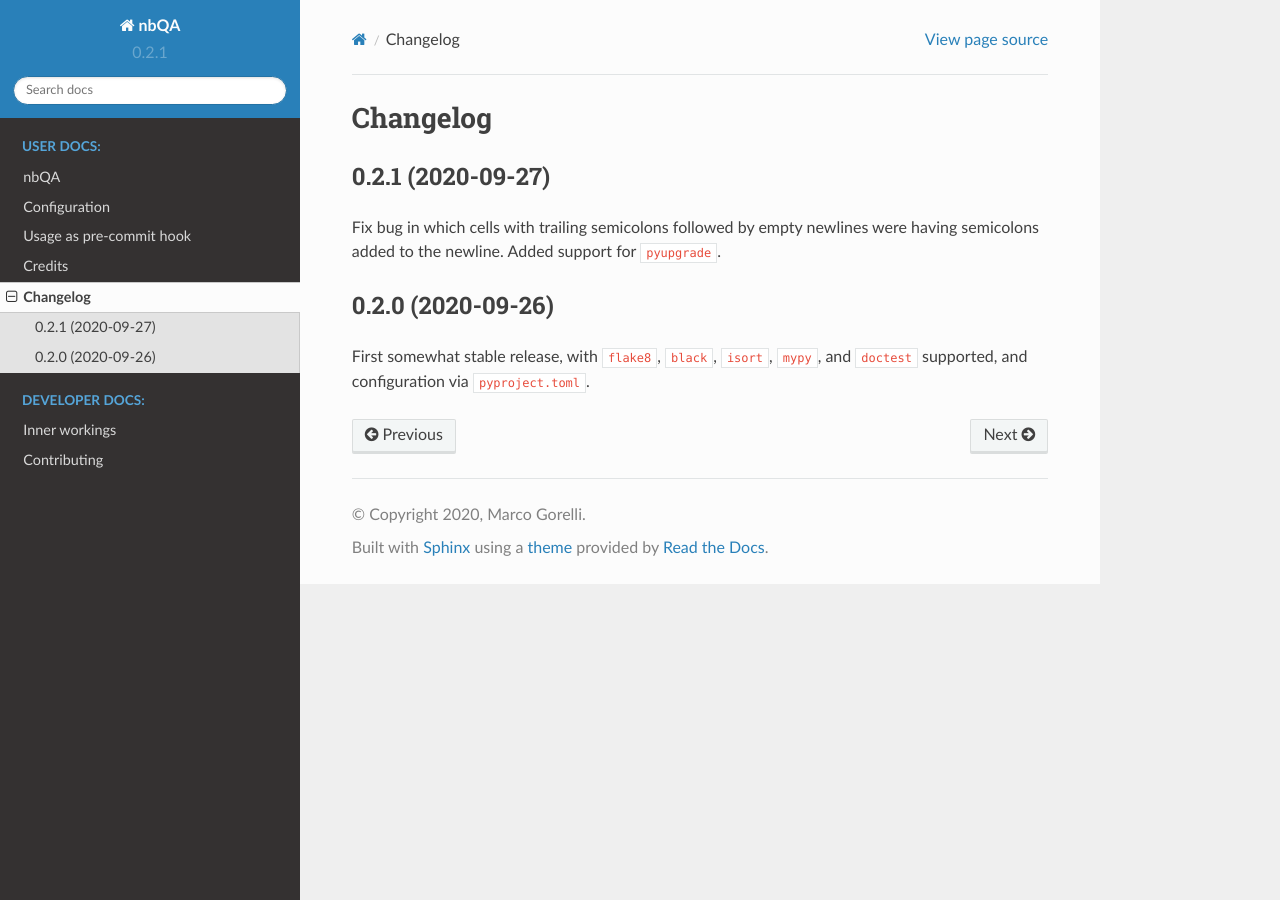
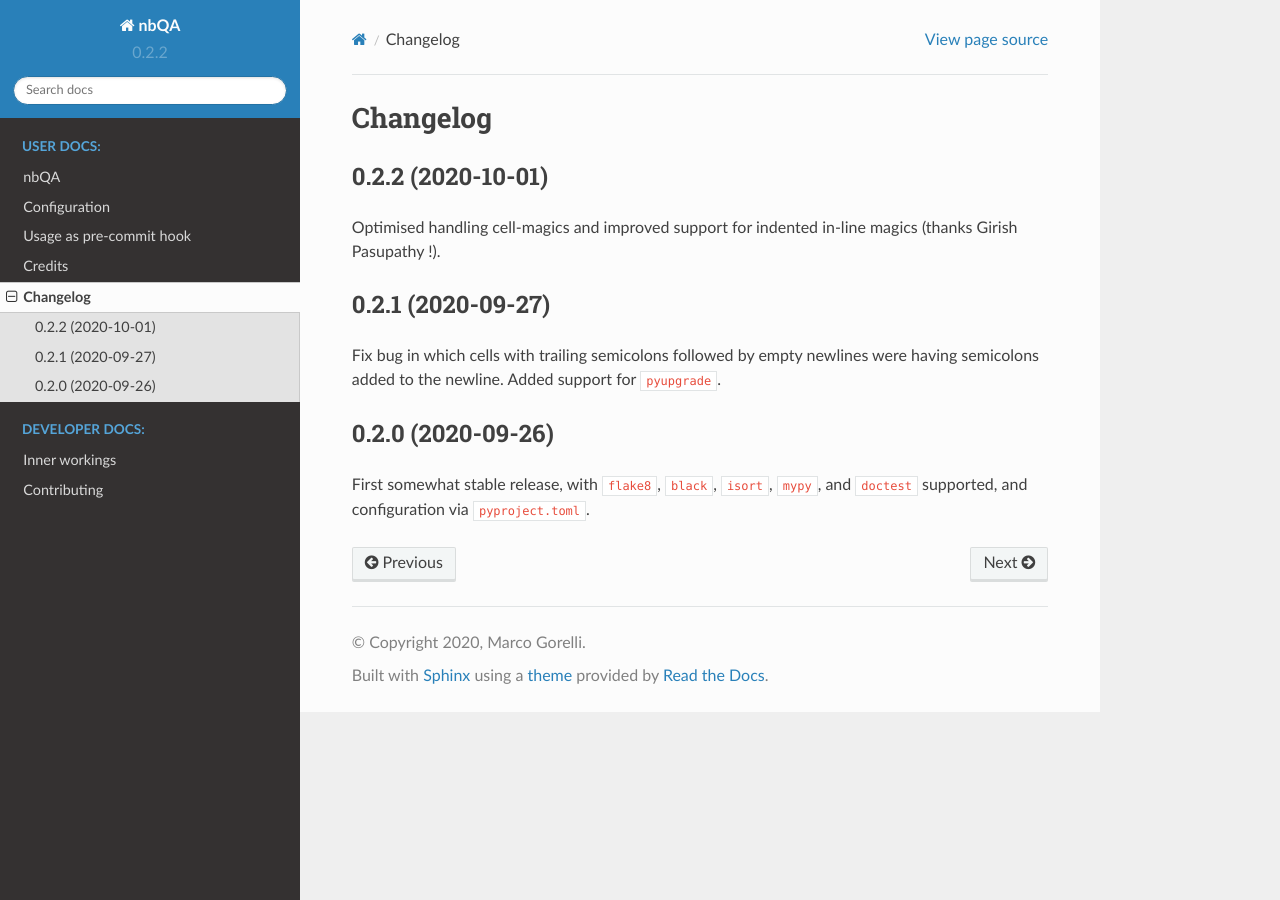
Before and after one commit to nbQA-dev/nbQA, a Sphinx documentation site: the page built from docs/history.rst, in a window 1280 px wide. Built offline with Sphinx 7.4.7 and the Read the Docs theme 2.0.0, drawn with Linux system fonts in a browser that asks for light colours.

Commit message:
v0.2.2 (#283)

```diff
--- a/docs/history.rst
+++ b/docs/history.rst
@@ -1,6 +1,11 @@
 =========
 Changelog
 =========
+
+0.2.2 (2020-10-01)
+------------------
+
+Optimised handling cell-magics and improved support for indented in-line magics (thanks Girish Pasupathy !).
 
 0.2.1 (2020-09-27)
 ------------------
--- a/docs/pre-commit.rst
+++ b/docs/pre-commit.rst
@@ -10,7 +10,7 @@ and sort your imports using ``isort``, you could put the following in your ``.pr
 
     repos:
     - repo: 'https://github.com/nbQA-dev/nbQA'
-        rev: 0.2.1
+        rev: 0.2.2
         hooks:
         - id: nbqa
             args:
--- a/nbqa/__init__.py
+++ b/nbqa/__init__.py
@@ -2,4 +2,4 @@
 
 __author__ = """Marco Gorelli"""
 __email__ = "m.e.gorelli@gmail.com"
-__version__ = "0.2.1"
+__version__ = "0.2.2"
--- a/setup.cfg
+++ b/setup.cfg
@@ -1,5 +1,5 @@
 [bumpversion]
-current_version = 0.2.1
+current_version = 0.2.2
 
 [flake8]
 ignore = E203,E503,W503,W504
--- a/setup.py
+++ b/setup.py
@@ -41,6 +41,6 @@ setup(
     test_suite="tests",
     tests_require=test_requirements,
     url="https://github.com/MarcoGorelli/nbQA",
-    version="0.2.1",
+    version="0.2.2",
     zip_safe=False,
 )
```
